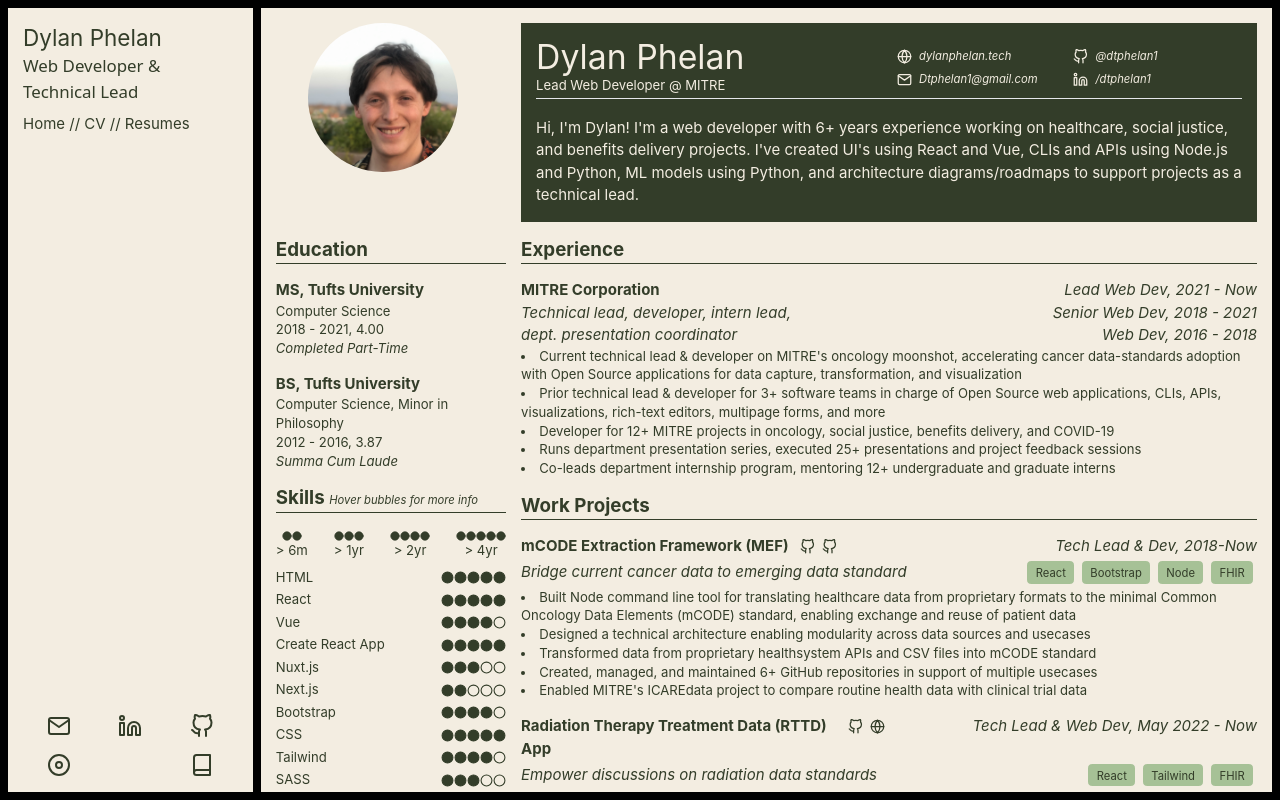
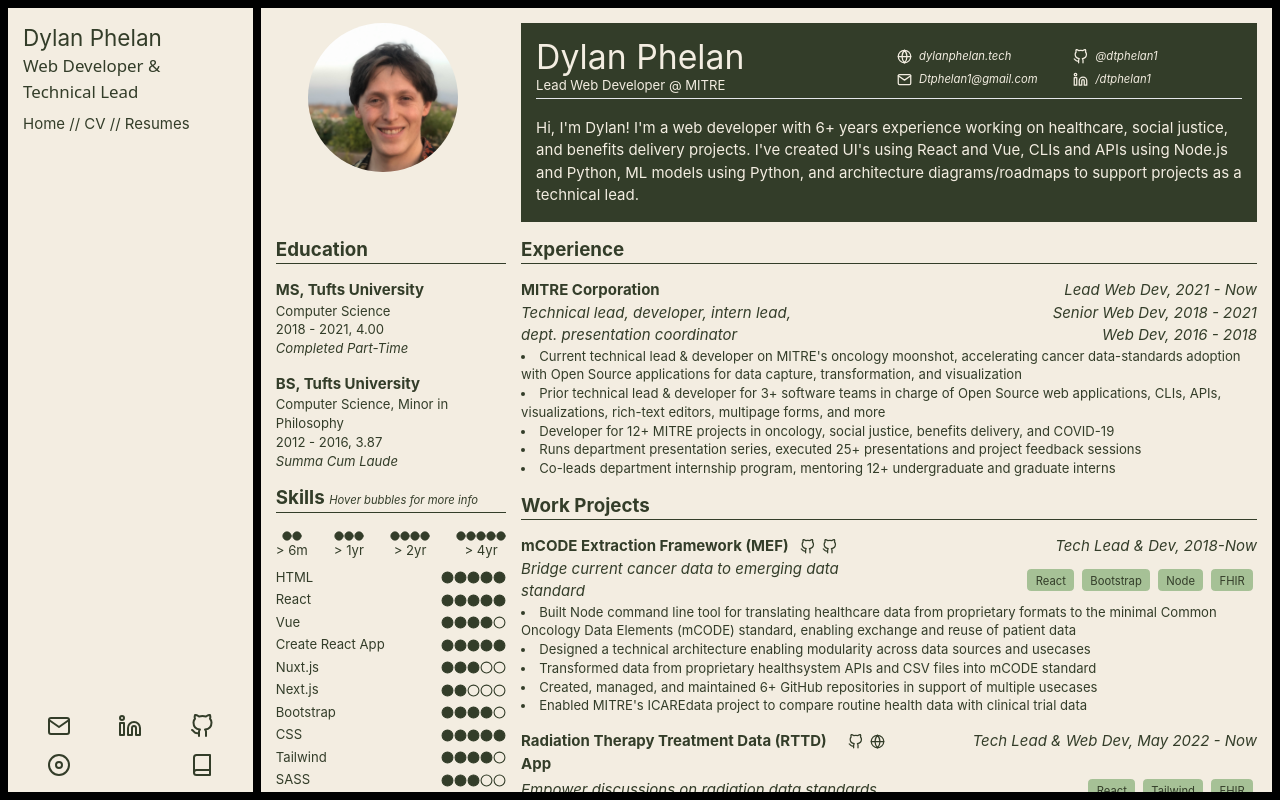
Before and after one commit to Dtphelan1/dtphelan1.github.io, a Next.js app: page /cv in a window 1280 px wide. Built offline with nearby package versions, Linux system fonts and the light colour scheme; some icons are missing.

Commit message:
fix basis auto

```diff
--- a/components/Project.js
+++ b/components/Project.js
@@ -36,10 +36,10 @@
         </div>
         {/* Tags */}
         <div className="w-full flex flex-col-reverse items-start print:flex-row sm:flex-row print:flex-wrap sm:flex-wrap print:justify-between sm:justify-between print:items-center sm:items-center">
-          <p className="basis-full print:basis-auto sm:basis-auto text-base italic flex-1 pr-2">
+          <p className="basis-full print:basis-1/2 sm:basis-1/2 text-base italic flex-1 pr-2">
             {project.elevatorPitch}
           </p>
-          <div className="basis-full print:basis-auto sm:basis-auto flex flex-1 flex-row flex-wrap items-center justify-start print:justify-end sm:justify-end">
+          <div className="basis-full print:basis-1/2 sm:basis-1/2 flex flex-1 flex-row flex-wrap items-center justify-start print:justify-end sm:justify-end">
             {project.featuredTags.map((tag) => (
               <Tag key={tag} tag={tag} />
             ))}
```
